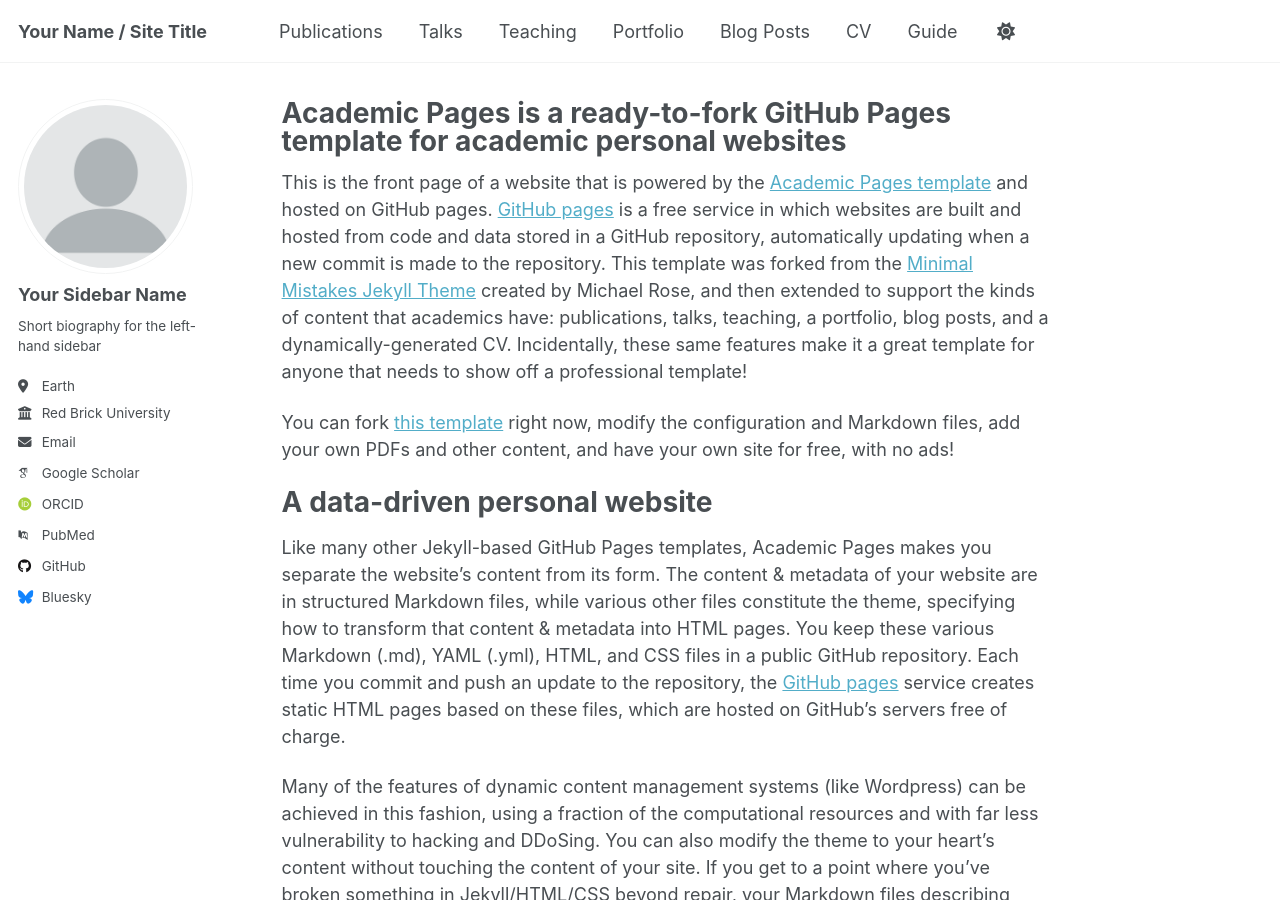
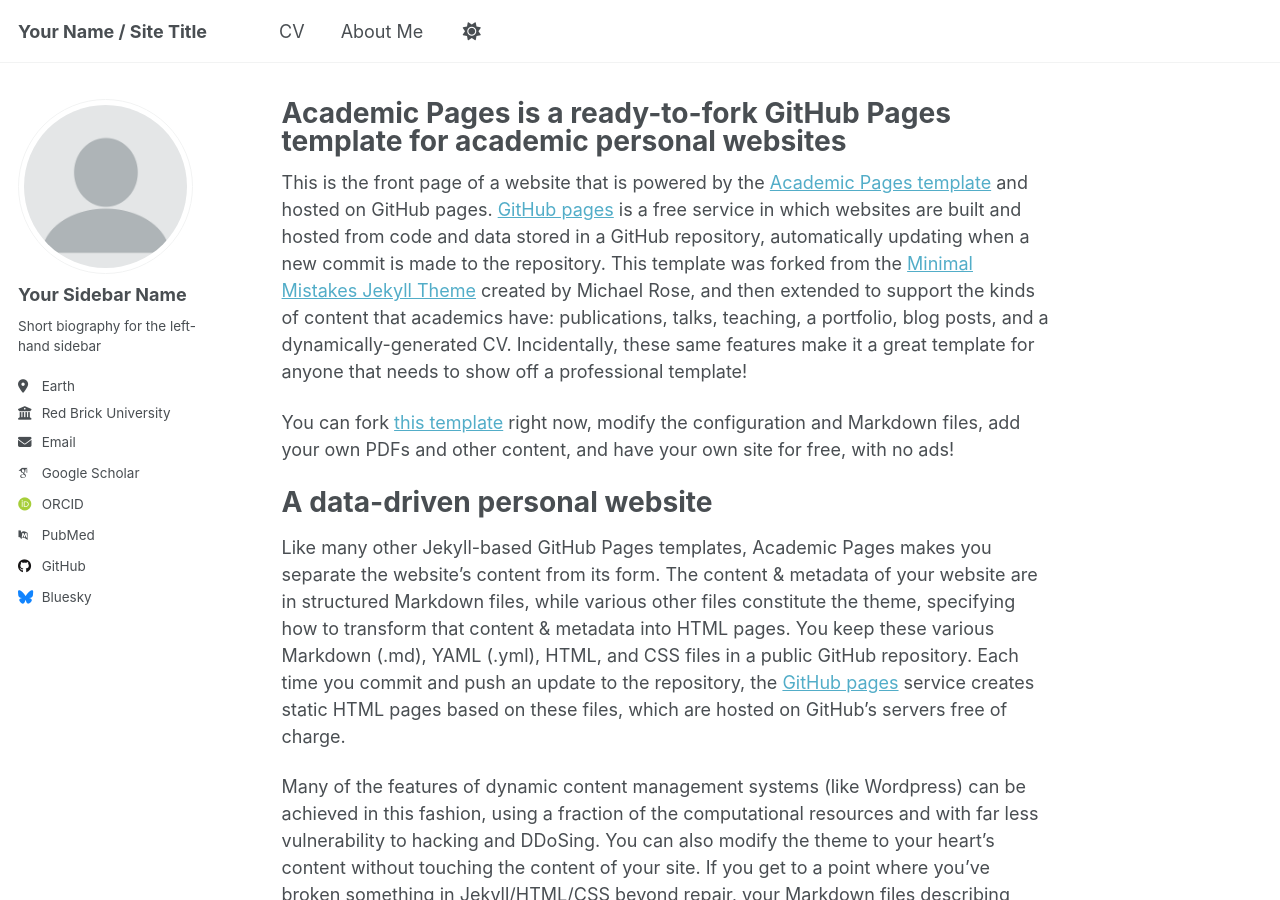
Before and after one commit to cobcobs/cobcobs.github.io, a Jekyll site: the page built from _pages/about.md, in a window 1280 px wide and 900 px high. Built offline with Jekyll 4.4.1, drawn with Linux system fonts in a browser that asks for light colours; some web fonts are replaced; a script that is not in the unit is left out; part of the change alters nothing that is shown.

Commit message:
Update navigation.yml

```diff
--- a/_data/navigation.yml
+++ b/_data/navigation.yml
@@ -8,20 +8,20 @@
 #      Markdown formatted page while the second is generated using JSON.
 
 main:
-  - title: "Publications"
-    url: /publications/
+  # - title: "Publications"
+  #   url: /publications/
 
-  - title: "Talks"
-    url: /talks/
+  # - title: "Talks"
+  #   url: /talks/
 
-  - title: "Teaching"
-    url: /teaching/
+  # - title: "Teaching"
+  #   url: /teaching/
 
-  - title: "Portfolio"
-    url: /portfolio/
+  # - title: "Portfolio"
+  #   url: /portfolio/
 
-  - title: "Blog Posts"
-    url: /year-archive/
+  # - title: "Blog Posts"
+  #   url: /year-archive/
 
   - title: "CV"
     url: /cv/
@@ -29,5 +29,5 @@ main:
   # - title: "CV"
   #   url: /cv-json/
 
-  - title: "Guide"
-    url: /markdown/
+  - title: "About Me"
+    url: /me/
```
